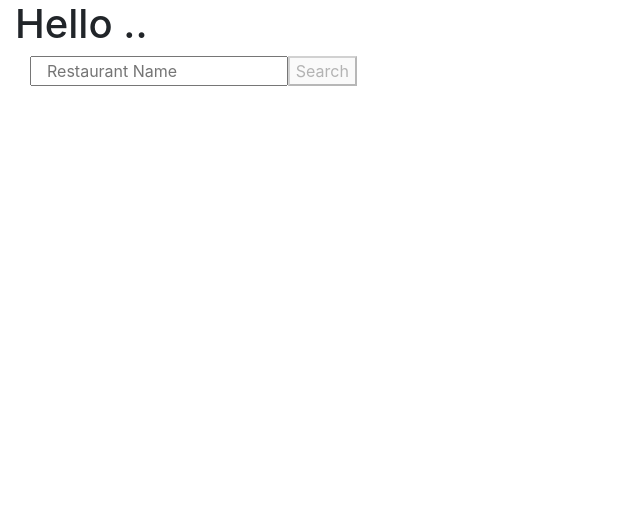
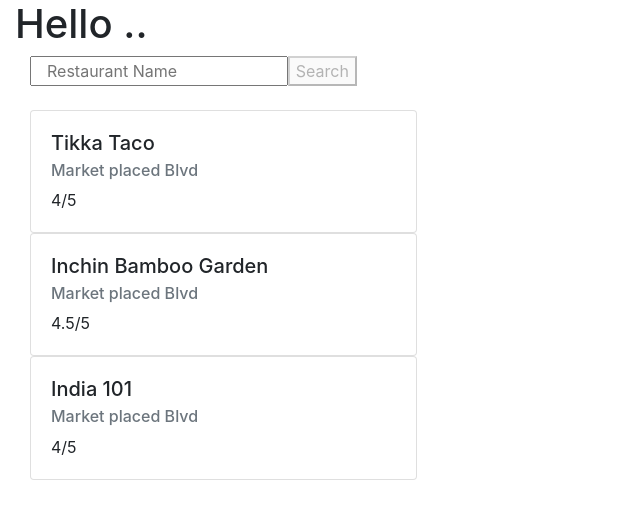
Before and after one commit to AkshayChandra09/nearby-restaurants, a React (Create React App) app: page / in a window 1280 px wide. Shown: the top 516 px of the page, without its empty margins (0-640 px from the left). Built offline with nearby package versions, Linux system fonts and the light colour scheme.

Commit message:
fake data to test cards on results components

```diff
--- a/src/App.js
+++ b/src/App.js
@@ -1,6 +1,6 @@
 import React from 'react';
 import Search from './components/Search';
-// import Results from './components/Results';
+import Results from './components/Results';
 
 
 class App extends React.Component {
@@ -12,7 +12,11 @@ class App extends React.Component {
     currentLatitude: 0.00,
     currentLongitude: 0.00,
     searchQuery: '',
-    restaurants: []
+    restaurants: [
+      {name: 'Tikka Taco', address: 'Market placed Blvd', ratings: '4/5'},
+      {name: 'Inchin Bamboo Garden', address: 'Market placed Blvd', ratings: '4.5/5'},
+      {name: 'India 101', address: 'Market placed Blvd', ratings: '4/5'},
+    ]
   }
 
 
@@ -31,8 +35,6 @@ class App extends React.Component {
   }
 
   handleQuery = (query) => {
-    debugger;
-    console.log(query);
     this.setState({searchQuery: query});
   }
 
@@ -42,7 +44,7 @@ class App extends React.Component {
         <h1>Hello ..</h1>
         <div class="col-md-4">
           <Search onSearch={this.handleQuery} /><br />
-          {/* <Results results={this.state.searchQuery} /> */}
+          <Results results={this.state.restaurants} />
           {/* <Map /> */}
           <p>{this.state.searchQuery}</p>
         </div>
```
